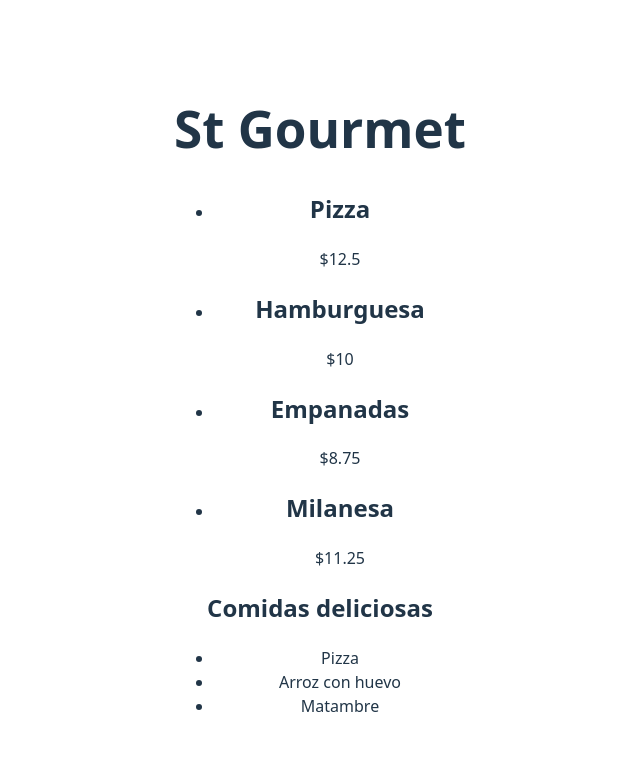
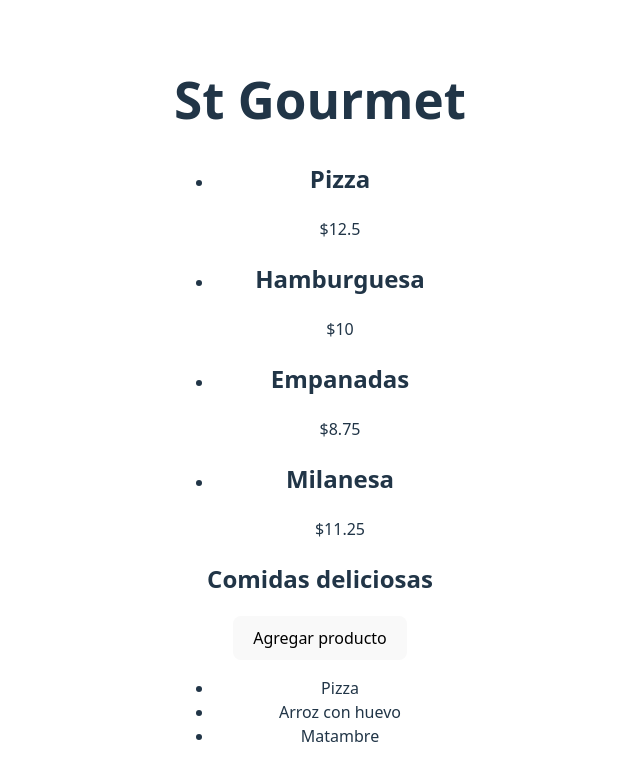
Before and after one commit to Sergio-Tolaba/st-gourmet, a React (Vite) app: page / in a window 1280 px wide. Shown: the top 780 px of the page, without its empty margins (320-960 px from the left). Built offline with nearby package versions, Linux system fonts and the light colour scheme.

Commit message:
useState en el padre Inicio, hijos sin cambios - agrego producto: "ñoquis"

```diff
--- a/src/pages/Inicio.jsx
+++ b/src/pages/Inicio.jsx
@@ -1,10 +1,17 @@
+
 import ProductList from "../components/ProductList";
-
+import {useState} from 'react'
 const Inicio = ()=>{
-    const productos = ['Pizza', 'Arroz con huevo', 'Matambre']
+    //const productos = ['Pizza', 'Arroz con huevo', 'Matambre']
+    const [productos, setProductos] = useState(['Pizza', 'Arroz con huevo', 'Matambre'])
+    const agregarProducto = ()=>{
+        setProductos([...productos,"ñoquis"]) //actualiza estado si recargar la SPA
+    }
     return(
         <div>
             <h2>Comidas deliciosas</h2>
+            <button onClick={agregarProducto}>Agregar producto</button>
+            {/* estado productos pasa como props */}
             <ProductList items={productos} />
         </div>
 
```
